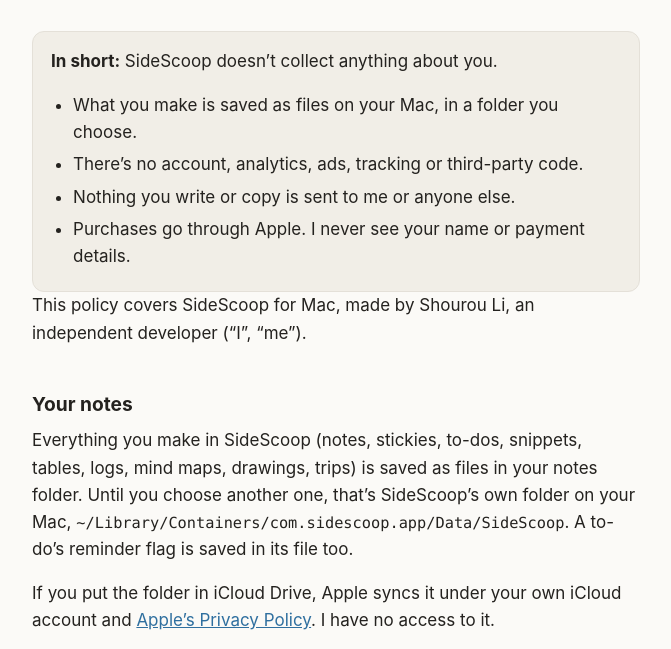
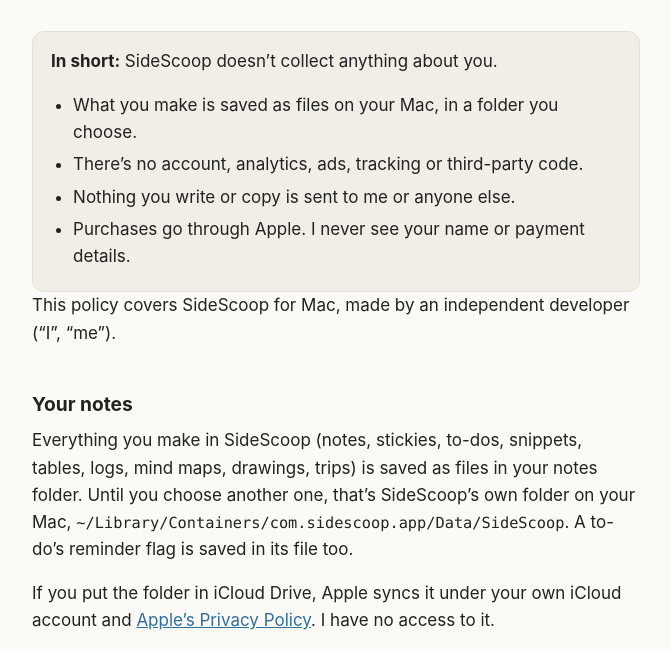
Before and after one commit to sidescoop-app/sidescoop-app.github.io, a plain HTML site: page privacy-policy.html in a window 1280 px wide. Shown: the part 111-760 px from the top of the page, without its empty margins (304-975 px from the left). Drawn offline with Linux system fonts and the light colour scheme.

Commit message:
Add files via upload

```diff
--- a/privacy-policy.html
+++ b/privacy-policy.html
@@ -47,7 +47,7 @@
 </ul>
 </div>
 
-<p>This policy covers SideScoop for Mac, made by Shourou Li, an independent developer (“I”, “me”).</p>
+<p>This policy covers SideScoop for Mac, made by an independent developer (“I”, “me”).</p>
 
 <h2>Your notes</h2>
 <p>Everything you make in SideScoop (notes, stickies, to-dos, snippets, tables, logs, mind maps, drawings, trips) is saved as files in your notes folder. Until you choose another one, that’s SideScoop’s own folder on your Mac, <code>~/Library/Containers/com.sidescoop.app/Data/SideScoop</code>. A to-do’s reminder flag is saved in its file too.</p>
```
